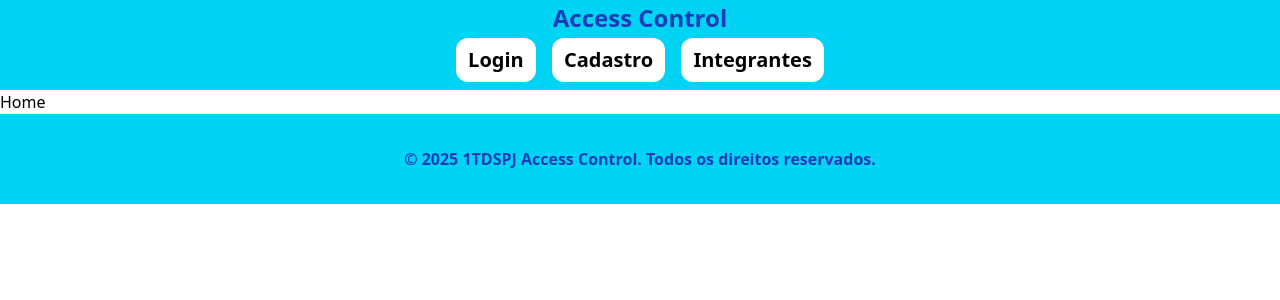
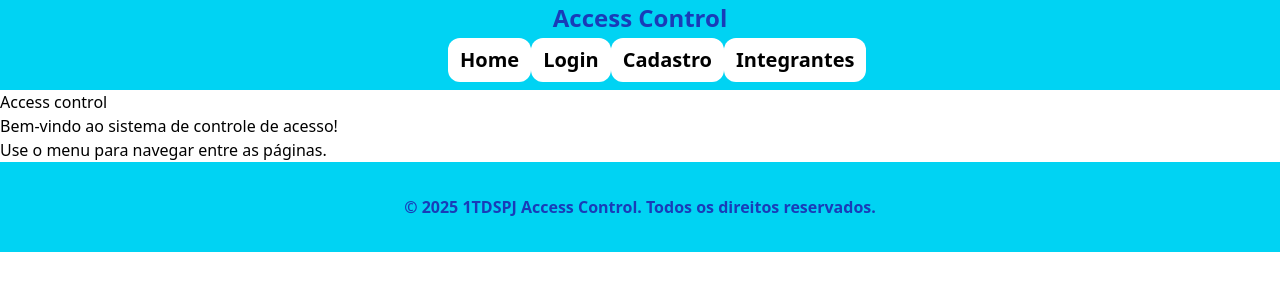
Before and after one commit to cp-05-frontend-1tdspj-2025/access-control-cp, a React (Vite) app in the folder access-control-cp/: page / in a window 1280 px wide. Shown: the top 300 px of the page. Built offline with nearby package versions, Linux system fonts and the light colour scheme.

Commit message:
Criacao do botao Home, e inicio da pagna Home

```diff
--- a/access-control-cp/src/components/Menu/Menu.tsx
+++ b/access-control-cp/src/components/Menu/Menu.tsx
@@ -3,6 +3,7 @@ import { Link } from "react-router-dom";
 export default function Menu() {
     return(
         <nav className="menu-nav w-[375px] md:w-[40%] lg:w-[30%]  flex flex-row justify-around mb-1.5">
+            <Link to="/" className="font-bold text-sm md:text-xl px-2 py-1 md:px-3  md:py-2 bg-white rounded-xl hover:bg-blue-300"> Home </Link>
             <Link to="/login" className="font-bold text-sm md:text-xl px-2 py-1 md:px-3  md:py-2 bg-white rounded-xl hover:bg-blue-300"> Login </Link>
             <Link to="/cadastro" className="font-bold text-sm md:text-xl px-2 py-1 md:px-3  md:py-2 bg-white rounded-xl hover:bg-blue-300"> Cadastro </Link>
             <Link to="/integrantes" className="font-bold text-sm md:text-xl px-2 py-1 md:px-3  md:py-2 bg-white rounded-xl hover:bg-blue-300"> Integrantes </Link>
--- a/access-control-cp/src/routes/Home/Home.tsx
+++ b/access-control-cp/src/routes/Home/Home.tsx
@@ -4,7 +4,14 @@ export default function Home(){
 
     return(
     <main>
-      <h1>Home</h1>
+      <h1>Access control</h1>
+
+      <section>
+        <div>
+          <p>Bem-vindo ao sistema de controle de acesso!</p>
+          <p>Use o menu para navegar entre as páginas.</p>
+        </div>
+      </section>
     </main>
   );
 }
```
